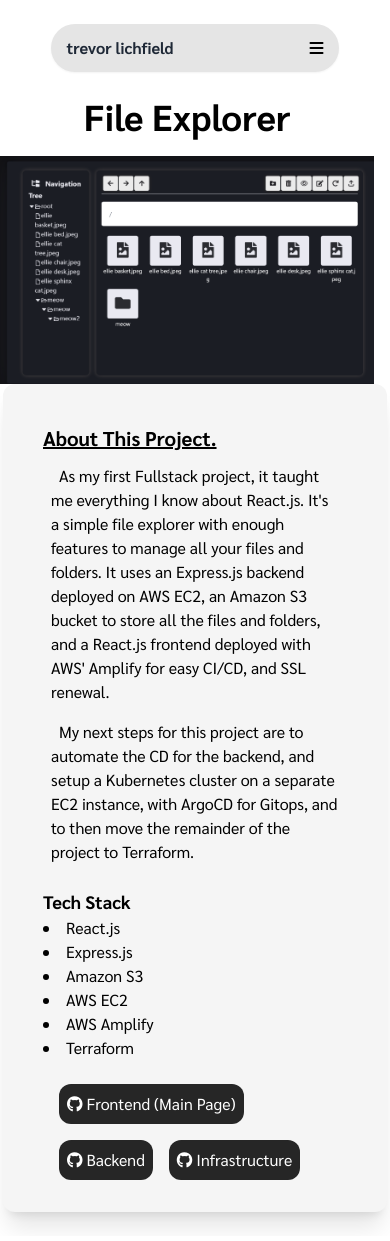
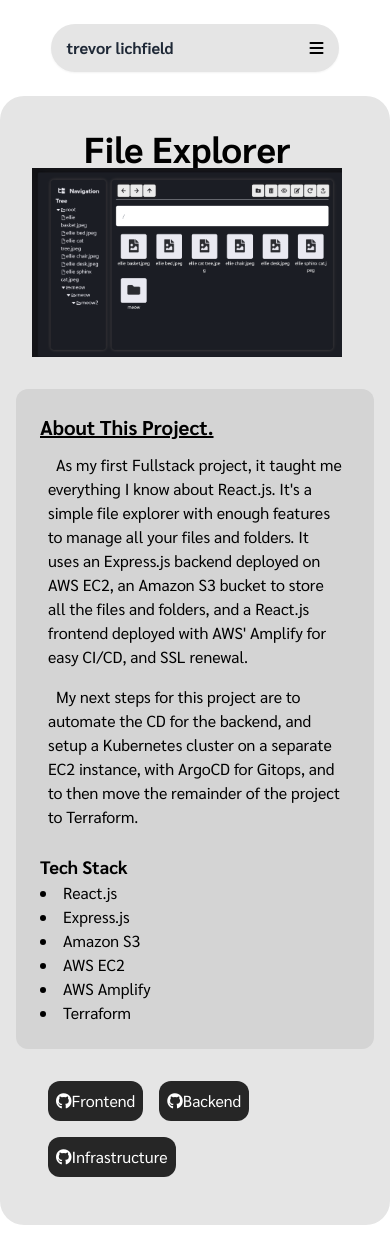
Before and after one commit to lichfiet/portfolio, a React (Vite) app: page /projects in a window 390 px wide. Built offline with nearby package versions, Linux system fonts and the light colour scheme.

Commit message:
fun fun fun

```diff
--- a/src/pages/projects.jsx
+++ b/src/pages/projects.jsx
@@ -2,15 +2,18 @@
 
 const Projects = function () {
     const [activeProject, setActiveProject] = useState(null);
-    const [activeProjectName, setActiveProjectName] = useState(null);
+    const [activeProjectData, setActiveProjectData] = useState({ name: "", imgSrc: "", about: [], techStack: [], ref: null, repos: [{ name: "", link: "" }] });
 
+    const buttonRef = useRef(null);
 
-    const FileExplorerRef = useRef(null);
     const FileExplorer = () => {
         return <>
             <div className="flex justify-center items-center content-center" >
-                <iframe className="w-full hidden sm:block iframe-mobile"
-                    src="https://files.trevorlichfield.com" title="File Explorer" allow="accelerometer; autoplay; clipboard-write; encrypted-media"></iframe>
+                <iframe
+                    className="hidden w-full sm:block iframe-mobile"
+                    src="https://files.trevorlichfield.com"
+                    title="File Explorer"
+                    allow="accelerometer; autoplay; clipboard-write; encrypted-media"></iframe>
                 <img className="block sm:hidden " src="./file explorer.png"></img>
             </div>
         </>
@@ -28,119 +31,150 @@
         </>
     }
 
+    const Project4 = () => {
+        return <>
+            <img className={`self-center items-center mx-auto`} src='https://via.placeholder.com/1100x500'></img>
+        </>
+    }
+
+    const Project5 = () => {
+        return <>
+            <img className={`self-center items-center mx-auto`} src='https://via.placeholder.com/1100x500'></img>
+        </>
+    }
+
+    const projects = [{
+        name: "File Explorer",
+        imgSrc: './explorer.png',
+        about: [
+            "As my first Fullstack project, it taught me everything I know about React.js. " +
+            "It's a simple file explorer with enough features to manage all your files and folders. It uses " +
+            "an Express.js backend deployed on AWS EC2, an Amazon S3 bucket to store " +
+            "all the files and folders, and a React.js frontend deployed with AWS' Amplify for easy CI/CD, and " +
+            "SSL renewal."
+            ,
+            "My next steps for this project are to automate the CD for the backend, and setup a Kubernetes cluster on " +
+            "a separate EC2 instance, with ArgoCD for Gitops, and to then move the remainder of the project to " +
+            "Terraform."
+        ],
+        techStack: [
+            "React.js", "Express.js", "Amazon S3", "AWS EC2", "AWS Amplify", "Terraform"
+        ],
+        ref: buttonRef,
+        repos: [{
+            name: "Frontend", link: "https://github.com/lichfiet/file-explorer-web"
+        }, {
+            name: "Backend", link: "https://github.com/lichfiet/file-explorer-backend"
+        }, {
+            name: "Infrastructure", link: "https://github.com/lichfiet/file-explorer-infra"
+        }]
+    }, {
+        name: "Project 2",
+        imgSrc: 'https://via.placeholder.com/600x300',
+        about: ["This is a placeholder for Project 2"],
+        techStack: ["Tech 1", "Tech 2", "Tech 3"],
+        ref: null,
+        repos: [{ name: "", link: "" }]
+    }, {
+        name: "Project 3",
+        imgSrc: 'https://via.placeholder.com/600x300',
+        about: ["This is a placeholder for Project 3"],
+        techStack: ["Tech 1", "Tech 2", "Tech 3"],
+        ref: null,
+        repos: [{ name: "", link: "" }]
+    }, {
+        name: "Project 4",
+        imgSrc: 'https://via.placeholder.com/600x300',
+        about: ["This is a placeholder for Project 4"],
+        techStack: ["Tech 1", "Tech 2", "Tech 3"],
+        ref: null,
+        repos: [{ name: "", link: "" }]
+    }, {
+        name: "Project 5",
+        imgSrc: 'https://via.placeholder.com/600x300',
+        about: ["This is a placeholder for Project 5"],
+        techStack: ["Tech 1", "Tech 2", "Tech 3"],
+        ref: null,
+        repos: [{ name: "", link: "" }]
+    }]
+
     const ProjectSelector = (project) => {
-        if (activeProjectName === project) {
+        if (activeProjectData.name === project) {
             return
         } else if (project === "File Explorer") {
             setActiveProject(<FileExplorer />);
-            setActiveProjectName("File Explorer");
+            setActiveProjectData(projects[0]);
 
         } else if (project === "Project 2") {
             setActiveProject(<Project2 />);
-            setActiveProjectName("Project 2");
+            setActiveProjectData(projects[1]);
         } else if (project === "Project 3") {
             setActiveProject(<Project3 />);
-            setActiveProjectName("Project 3");
+            setActiveProjectData(projects[2]);
         }
     }
 
-    const navButtons = [
-        {
-            name: "File Explorer",
-            button:
-                <button className={`p-2 m-2 bg-neutral-200 hover:bg-neutral-300 rounded-lg focus:bg-neutral-100 focus:shadow-xl focus:animate-bounce` } onClick={() => ProjectSelector("File Explorer")} >
-                    <div>
-                        <h1 className="font-semibold text-lg">File Explorer</h1>
-                        <img className={`${activeProjectName !== 'File Explorer' ? '' : 'hidden'}`} src='./explorer.png'></img>
-                    </div>
-                </button>
-        },
-        {
-            name: "Project 2",
-            button:
-                <button onClick={() => ProjectSelector("Project 2")} >
-                    <div className={`p-2 m-2 bg-neutral-200 hover:bg-neutral-300 rounded-lg ${activeProjectName === 'Project 2' ? 'bg-neutral-100 shadow-xl animate-bounce' : ''}`} >
-                        <h1 className="font-semibold text-lg">Project 2</h1>
-                        <img className={`${activeProjectName !== 'Project 2' ? '' : 'hidden'}`} src='https://via.placeholder.com/600x300'></img>
-                    </div>
-                </button>
-        },
-        {
-            name: "Project 3",
-            button:
-                <button onClick={() => ProjectSelector("Project 3")} >
-                    <div className={`p-2 m-2 bg-neutral-200 hover:bg-neutral-300 rounded-lg ${activeProjectName === 'Project 3' ? 'bg-neutral-100 shadow-xl animate-bounce' : ''}`} >
-                        <h1 className="font-semibold text-lg">Project 3</h1>
-                        <img className={`${activeProjectName !== 'Project 3' ? '' : 'hidden'}`} src='https://via.placeholder.com/600x300'></img>
-                    </div>
-                </button>
-        }
-    ]
+    const buttonCSS = "group py-3 px-2 m-2 hover:py-3 hover:bg-neutral-300 outline-none focus:outline bg-neutral-400 focus:bg-neutral-500 outline-offset-0 hover:outline rounded-lg hover:outline-8 hover:outline-neutral-200 focus:outline-4 shadow-2xl transition-all duration-300";
+    const h1CSS = "p-2 font-semibold text-lg group-focus:text-gray-300 group-hover:text-sm group-hover:p-1 transition-all duration-300";
+    const imgCSS = "rounded-xl h-0 group-hover:h-20 w-full transition-all duration-300";
+
 
 
     return (
 
         useEffect(() => {
             ProjectSelector("File Explorer");
+            buttonRef.current.focus();
         }, []),
 
         <>
-            <div className="projects-container container mx-auto block md:grid" style={{ gridTemplateColumns: "1fr 3fr" }}>
-                <nav className='hidden flex-col justify-center me-4 my-4 md:flex' >
+            <div className=" container mx-auto block bg-neutral-200 p-4 mb-4 rounded-3xl shadow-3xl">
+
+                <div className="projects-container container mx-auto block p-4 md:grid mb-4 rounded-3xl shadow-3xl" style={{ gridTemplateColumns: "2fr 13fr" }}>
+                    <nav className='hidden flex-col justify-center me-4 my-4 md:flex text-center' >
+                        <h1 className="text-2xl font-semibold mb-4">Projects</h1>
                         {
-                        navButtons.map((btn) => btn.button)
+                            projects.map((btn) =>
+                                <button ref={btn.ref} key={btn.name} className={buttonCSS} onClick={() => { ProjectSelector(btn.name) }}>
+                                    <h1 className={h1CSS}>{btn.name}</h1>
+                                    <img className={imgCSS} src={btn.imgSrc}></img>
+                                </button>
+                            )
                         }
                     </nav>
                     <div className="rounded-xl mr-4">
-                    <h1 className="font-bold text-4xl text-center mb-5">{activeProjectName}</h1>
+                        <h1 className="font-bold text-4xl text-center">{activeProjectData.name}</h1>
+                        <div className="rounded-3xl shadow-3xl">
                             {activeProject}
                         </div>
                     </div>
-            <div className="container p-6 max-w-sm mx-auto bg-neutral-100 rounded-xl shadow-xl mb-6">
-                <div className="p-2 block md:grid" style={{ gridTemplateColumns: "3fr 1fr" }}>
+                </div>
+                <div className="p-4 bg-neutral-300 rounded-xl block md:grid" style={{ gridTemplateColumns: "3fr 1fr" }}>
                     <div className="p-2">
                         <h1 className="text-xl font-bold mb-1 underline">About This Project.</h1>
-                        <p className="indent-2 p-2">
-                            As my first Fullstack project, it taught me everything I know about React.js.
-                            It's a simple file explorer with enough features to manage all your files and folders. It uses
-                            an Express.js backend deployed on AWS EC2, an Amazon S3 bucket to store
-                            all the files and folders, and a React.js frontend deployed with AWS' Amplify for easy CI/CD, and
-                            SSL renewal.
-                        </p>
-                        <p className="indent-2 p-2">
-                            My next steps for this project are to automate the CD for the backend, and setup a Kubernetes cluster on
-                            a separate EC2 instance, with ArgoCD for Gitops, and to then move the remainder of the project to
-                            Terraform.
-                        </p>
+                        {
+                            activeProjectData.about.map((p) => <p key={p} className="p-2 indent-2">{p}</p>)
+                        }
                     </div>
                     <div className="p-2">
                         <p className="text-lg font-bold">Tech Stack</p>
                         <ul className="list-inside list-disc">
-                            <li>React.js</li>
-                            <li>Express.js</li>
-                            <li>Amazon S3</li>
-                            <li>AWS EC2</li>
-                            <li>AWS Amplify</li>
-                            <li>Terraform</li>
+                            {
+                                activeProjectData.techStack.map((tech) => <li key={tech}>{tech}</li>)
+                            }
                         </ul>
                     </div>
                 </div>
-                <div className="sm:flex md:grid md:grid-cols-3 px-6 mx-auto">
+                <div className="sm:flex md:grid md:grid-cols-3 p-6 mx-auto">
+                    {
+                        activeProjectData.repos.map((repo) => {
+                            return (
                                 <button className="bg-neutral-800 m-2 p-2 rounded-xl min-w-50">
-                        <a className="text-white hover:text-gray-300 md:block" href="https://github.com/lichfiet/file-explorer-web" target="_blank" rel="noopener noreferrer">
-                            <i className="fab fa-github"></i> Frontend (Main Page)
-                        </a>
+                                    <a key={repo.name} href={repo.link} className="text-white hover:text-gray-300 md:block"><i className="fab fa-github"></i>{repo.name}</a>
                                 </button>
-                    <button className="bg-neutral-800 m-2 p-2 rounded-xl min-w-50">
-                        <a className="text-white hover:text-gray-300 md:block" href="https://github.com/lichfiet/file-explorer-backend" target="_blank" rel="noopener noreferrer">
-                            <i className="fab fa-github"></i> Backend
-                        </a>
-                    </button>
-                    <button className="bg-neutral-800 m-2 p-2 rounded-xl min-w-50">
-                        <a className="text-white hover:text-gray-300 md:block" href="https://github.com/lichfiet/file-explorer-infra" target="_blank" rel="noopener noreferrer">
-                            <i className="fab fa-github"></i> Infrastructure
-                        </a>
-                    </button>
+                            )
+                        })
+                    }
                 </div>
             </div>
         </>
```
Lines whose indentation alone changed are shown as unchanged.
